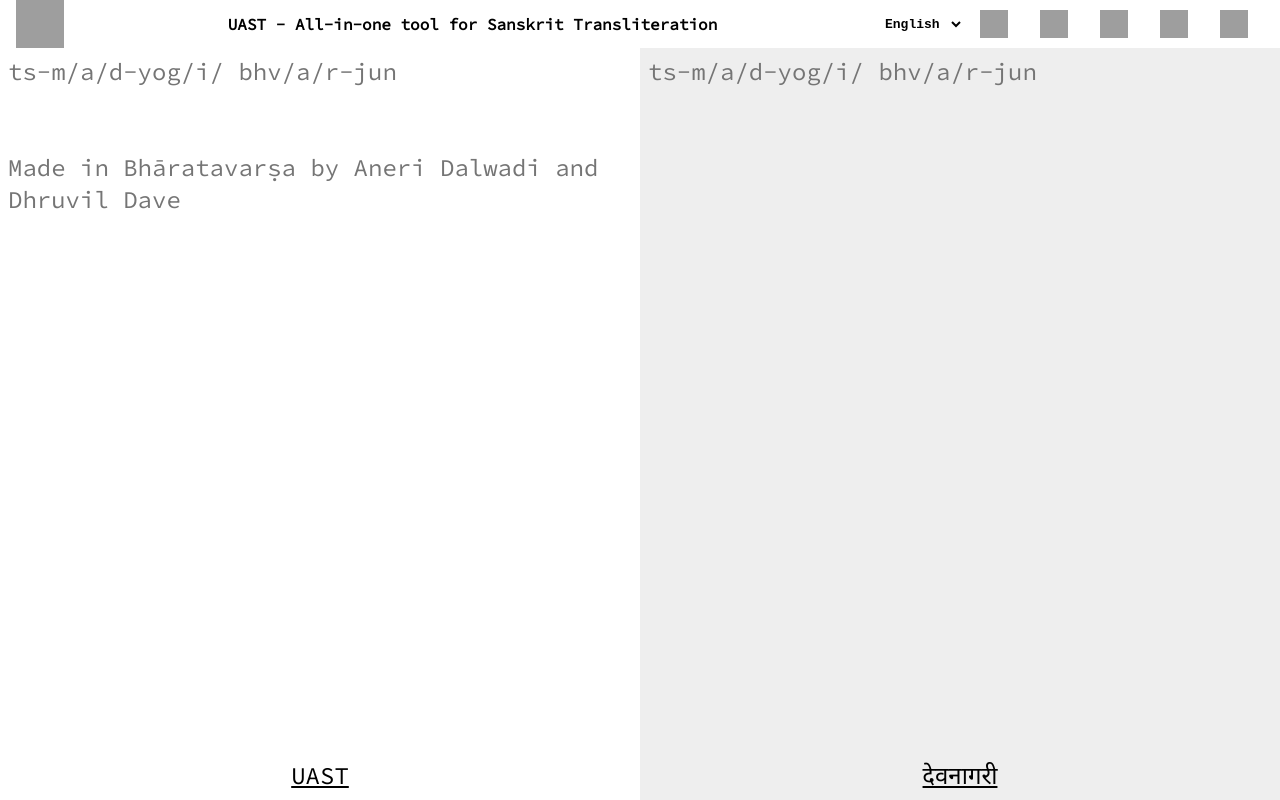
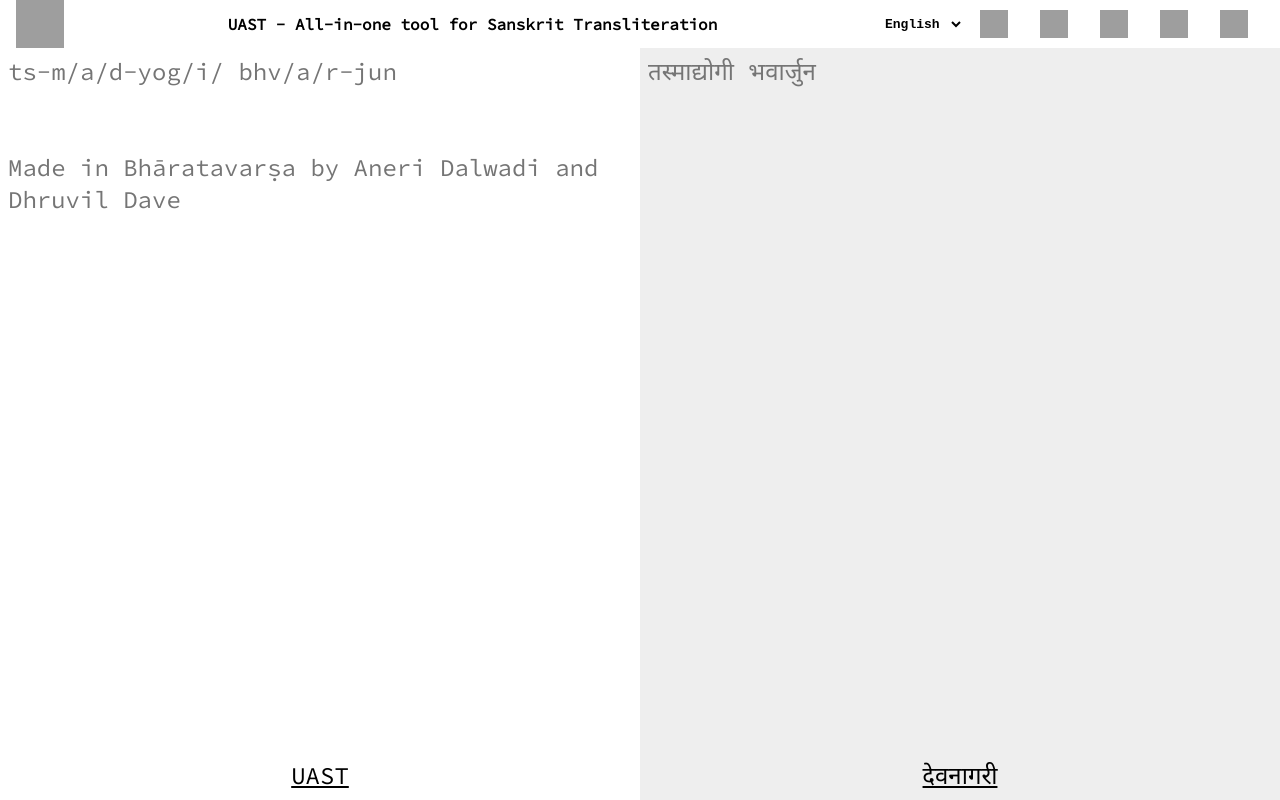
Before and after one commit to dhruvildave/uast, a SvelteKit app: page / in a window 1280 px wide. Built offline with nearby package versions, Linux system fonts and the light colour scheme; grey boxes are pictures that could not be loaded.

Commit message:
Somethings things do stop working right in front of you

```diff
--- a/src/routes/fe/Editor.svelte
+++ b/src/routes/fe/Editor.svelte
@@ -206,7 +206,7 @@
       ? placeholders["iast"]
       : from === "raw"
       ? placeholders["raw"]
-      : from === "devanagari"
+      : from === "devanāgarī"
       ? placeholders["devanāgarī"]
       : from === "gu"
       ? placeholders["gu"]
@@ -227,7 +227,7 @@
       : "Made in Bhāratavarṣa by Aneri Dalwadi and Dhruvil Dave");
 
   $: ph_to =
-    to === "devanagari"
+    to === "devanāgarī"
       ? placeholders["devanāgarī"]
       : to === "iast"
       ? placeholders["iast"]
```
